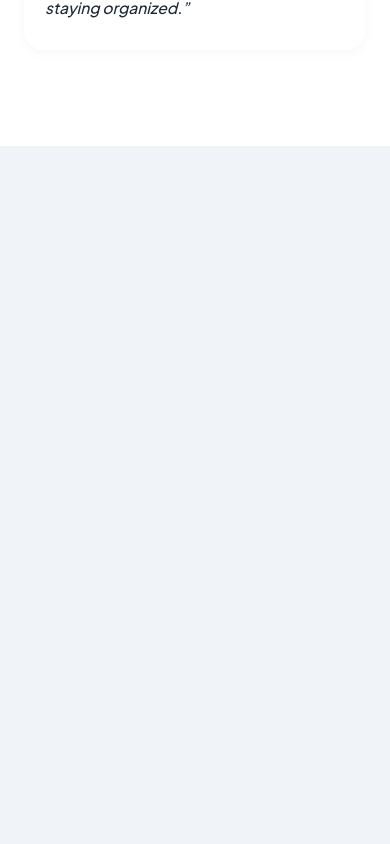
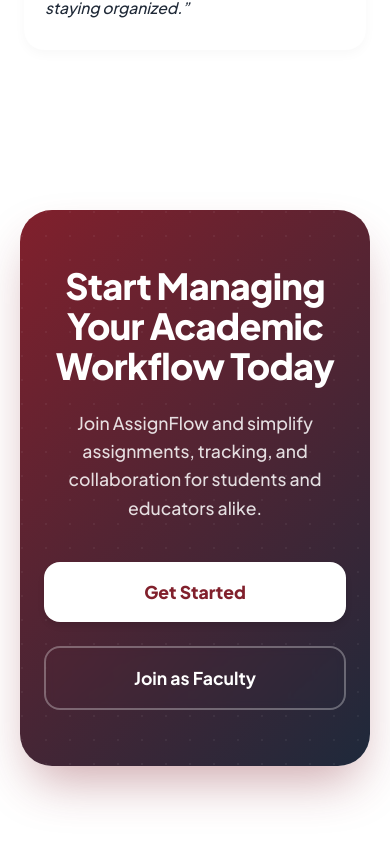
Before and after one commit to Rudrakshsachdev/IILM_AssignFlow, a React (Vite) app in the folder frontend/assignflow/: page / in a window 390 px wide. Shown: the part 7855-8699 px from the top of the page. Before the commit the page ends 8001 px from the top, so only its background shows below. Built offline with nearby package versions, Linux system fonts and the light colour scheme; no server answers.

Commit message:
feat: add CTASection component and integrate it into the landing page

```diff
--- /dev/null
+++ b/frontend/assignflow/src/components/landing/CTASection/CTASection.jsx
@@ -0,0 +1,41 @@
+import React from 'react';
+import { motion } from 'framer-motion';
+import { Link } from 'react-router-dom';
+import styles from './CTASection.module.css';
+
+const CTASection = () => {
+  return (
+    <section className={styles.section}>
+      <div className={styles.container}>
+        <motion.div
+          className={styles.card}
+          initial={{ opacity: 0, scale: 0.95 }}
+          whileInView={{ opacity: 1, scale: 1 }}
+          viewport={{ once: true }}
+          transition={{ duration: 0.6, ease: "easeOut" }}
+        >
+          <div className={styles.content}>
+            <h2 className={styles.title}>
+              Start Managing Your Academic Workflow Today
+            </h2>
+            <p className={styles.subtitle}>
+              Join AssignFlow and simplify assignments, tracking, and collaboration
+              for students and educators alike.
+            </p>
+
+            <div className={styles.btnGroup}>
+              <Link to="/signup" className={styles.primaryBtn}>
+                Get Started
+              </Link>
+              <Link to="/signup?role=faculty" className={styles.secondaryBtn}>
+                Join as Faculty
+              </Link>
+            </div>
+          </div>
+        </motion.div>
+      </div>
+    </section>
+  );
+};
+
+export default CTASection;
--- /dev/null
+++ b/frontend/assignflow/src/components/landing/CTASection/CTASection.module.css
@@ -0,0 +1,135 @@
+.section {
+  padding: 6rem 1.5rem 10rem;
+  background: white;
+  position: relative;
+  overflow: hidden;
+}
+
+.container {
+  max-width: 1200px;
+  margin: 0 auto;
+}
+
+.card {
+  background: linear-gradient(135deg, #81202c 0%, #1e293b 100%);
+  padding: 5rem 3rem;
+  border-radius: 40px;
+  text-align: center;
+  box-shadow: 0 25px 50px -12px rgba(129, 32, 44, 0.4);
+  position: relative;
+  overflow: hidden;
+}
+
+/* Subtle pattern overlay */
+.card::before {
+  content: '';
+  position: absolute;
+  top: 0;
+  left: 0;
+  right: 0;
+  bottom: 0;
+  background-image: radial-gradient(circle at 2px 2px, rgba(255,255,255,0.05) 1px, transparent 0);
+  background-size: 24px 24px;
+}
+
+.content {
+  position: relative;
+  z-index: 2;
+  max-width: 800px;
+  margin: 0 auto;
+}
+
+.title {
+  font-size: 3.25rem;
+  font-weight: 850;
+  color: white;
+  margin-bottom: 1.5rem;
+  line-height: 1.1;
+  letter-spacing: -0.02em;
+}
+
+.subtitle {
+  font-size: 1.25rem;
+  color: rgba(255, 255, 255, 0.85);
+  margin-bottom: 3.5rem;
+  line-height: 1.6;
+  font-weight: 500;
+}
+
+.btnGroup {
+  display: flex;
+  justify-content: center;
+  gap: 1.5rem;
+  flex-wrap: wrap;
+}
+
+.primaryBtn {
+  background: white;
+  color: var(--primary-color);
+  padding: 1.15rem 2.75rem;
+  border-radius: 16px;
+  font-size: 1.1rem;
+  font-weight: 800;
+  text-decoration: none;
+  transition: all 0.3s cubic-bezier(0.4, 0, 0.2, 1);
+  box-shadow: 0 4px 6px rgba(0, 0, 0, 0.1);
+}
+
+.primaryBtn:hover {
+  transform: scale(1.05);
+  box-shadow: 0 20px 25px -5px rgba(0, 0, 0, 0.2);
+  background: #f8fafc;
+}
+
+.secondaryBtn {
+  background: transparent;
+  color: white;
+  border: 2px solid rgba(255, 255, 255, 0.3);
+  padding: 1.15rem 2.75rem;
+  border-radius: 16px;
+  font-size: 1.1rem;
+  font-weight: 700;
+  text-decoration: none;
+  transition: all 0.3s ease;
+  backdrop-filter: blur(4px);
+}
+
+.secondaryBtn:hover {
+  background: rgba(255, 255, 255, 0.1);
+  border-color: white;
+  transform: scale(1.05);
+}
+
+@media (max-width: 1024px) {
+  .title {
+    font-size: 2.75rem;
+  }
+}
+
+@media (max-width: 768px) {
+  .section {
+    padding: 4rem 1.25rem 6rem;
+  }
+  .card {
+    padding: 3.5rem 1.5rem;
+    border-radius: 32px;
+  }
+  .title {
+    font-size: 2.25rem;
+  }
+  .subtitle {
+    font-size: 1.1rem;
+    margin-bottom: 2.5rem;
+  }
+  .btnGroup {
+    flex-direction: column;
+    width: 100%;
+    max-width: 320px;
+    margin: 0 auto;
+  }
+  .primaryBtn, .secondaryBtn {
+    width: 100%;
+    text-align: center;
+    padding: 1rem 2rem;
+  }
+}
--- a/frontend/assignflow/src/pages/Landing/Landing.jsx
+++ b/frontend/assignflow/src/pages/Landing/Landing.jsx
@@ -1,8 +1,9 @@
+import StatsSection from '../../components/landing/StatsSection/StatsSection';
+import TestimonialsSection from '../../components/landing/TestimonialsSection/TestimonialsSection';
+import CTASection from '../../components/landing/CTASection/CTASection';
 import Hero from '../../components/Hero/Hero';
 import FeatureSection from '../../components/landing/FeatureSection/FeatureSection';
 import HowItWorksSection from '../../components/landing/HowItWorksSection/HowItWorksSection';
-import StatsSection from '../../components/landing/StatsSection/StatsSection';
-import TestimonialsSection from '../../components/landing/TestimonialsSection/TestimonialsSection';
 
 const Landing = () => {
   return (
@@ -12,6 +13,7 @@ const Landing = () => {
       <HowItWorksSection />
       <StatsSection />
       <TestimonialsSection />
+      <CTASection />
     </main>
   );
 };
@@ -19,4 +21,5 @@ const Landing = () => {
 
 
 
+
 export default Landing;
```
